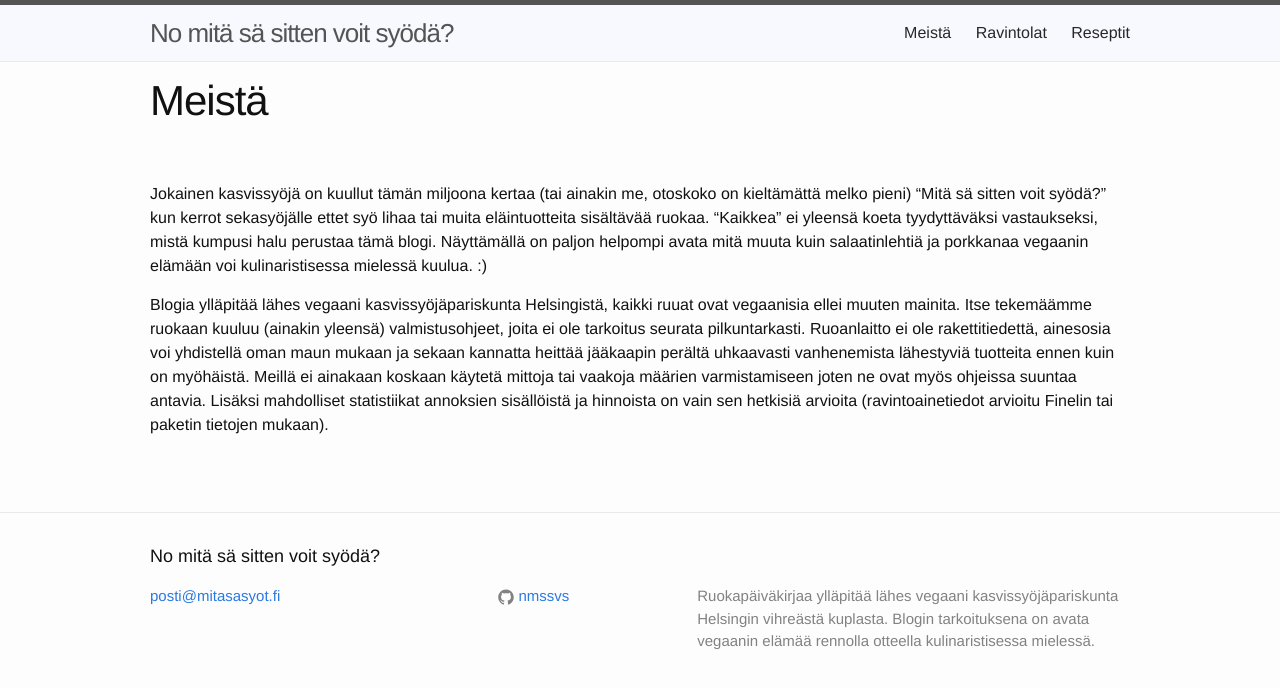
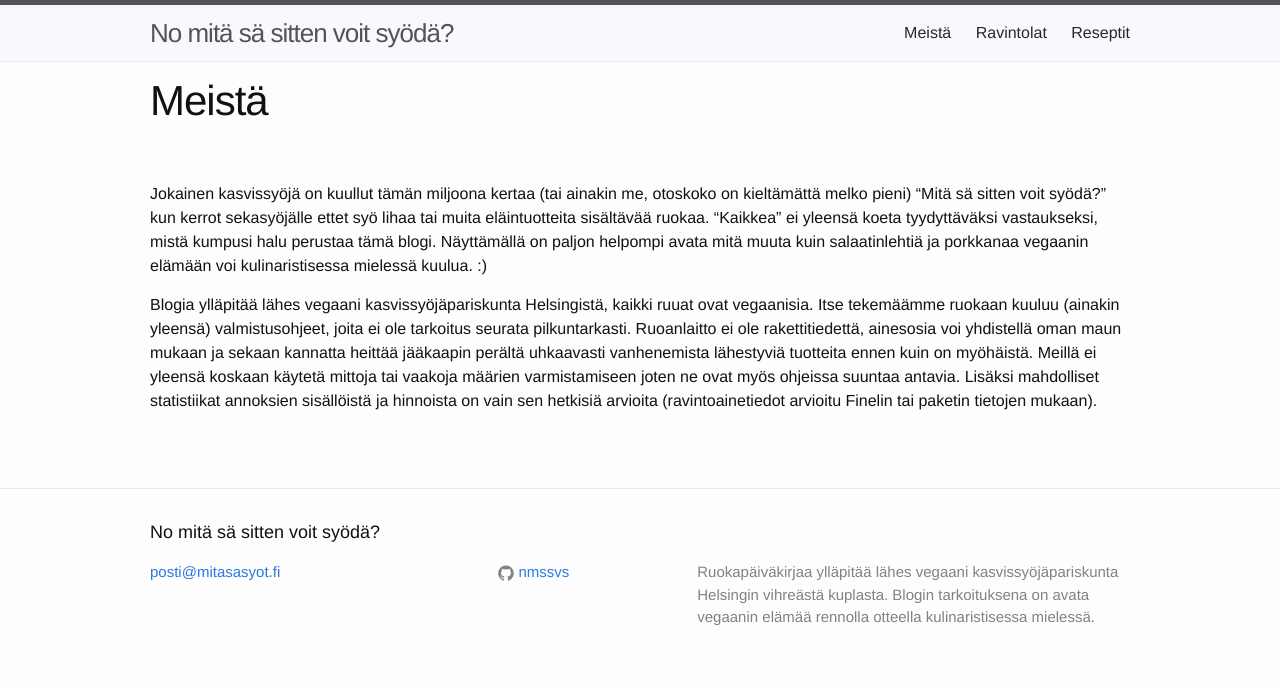
Before and after one commit to nmssvs/nmssvs.github.io, a Jekyll site: the page built from about.md, in a window 1280 px wide. Shown: the top 688 px of the page. Built offline with Jekyll 4.4.1, drawn with Linux system fonts in a browser that asks for light colours.

Commit message:
update about page

```diff
--- a/about.md
+++ b/about.md
@@ -10,11 +10,11 @@ eläintuotteita sisältävää ruokaa. “Kaikkea” ei yleensä koeta tyydyttä
 kumpusi halu perustaa tämä blogi. Näyttämällä on paljon helpompi avata mitä muuta kuin
 salaatinlehtiä ja porkkanaa vegaanin elämään voi kulinaristisessa mielessä kuulua. :)
 
-Blogia ylläpitää lähes vegaani kasvissyöjäpariskunta Helsingistä, kaikki ruuat ovat vegaanisia
-ellei muuten mainita. Itse tekemäämme ruokaan kuuluu (ainakin yleensä) valmistusohjeet, joita ei
+Blogia ylläpitää lähes vegaani kasvissyöjäpariskunta Helsingistä, kaikki ruuat ovat vegaanisia.
+Itse tekemäämme ruokaan kuuluu (ainakin yleensä) valmistusohjeet, joita ei
 ole tarkoitus seurata pilkuntarkasti. Ruoanlaitto ei ole rakettitiedettä, ainesosia voi yhdistellä
 oman maun mukaan ja sekaan kannatta heittää jääkaapin perältä uhkaavasti vanhenemista lähestyviä
-tuotteita ennen kuin on myöhäistä. Meillä ei ainakaan koskaan käytetä mittoja tai vaakoja määrien
+tuotteita ennen kuin on myöhäistä. Meillä ei yleensä koskaan käytetä mittoja tai vaakoja määrien
 varmistamiseen joten ne ovat myös ohjeissa suuntaa antavia. Lisäksi mahdolliset statistiikat
 annoksien sisällöistä ja hinnoista on vain sen hetkisiä arvioita (ravintoainetiedot arvioitu
 Finelin tai paketin tietojen mukaan).
```
